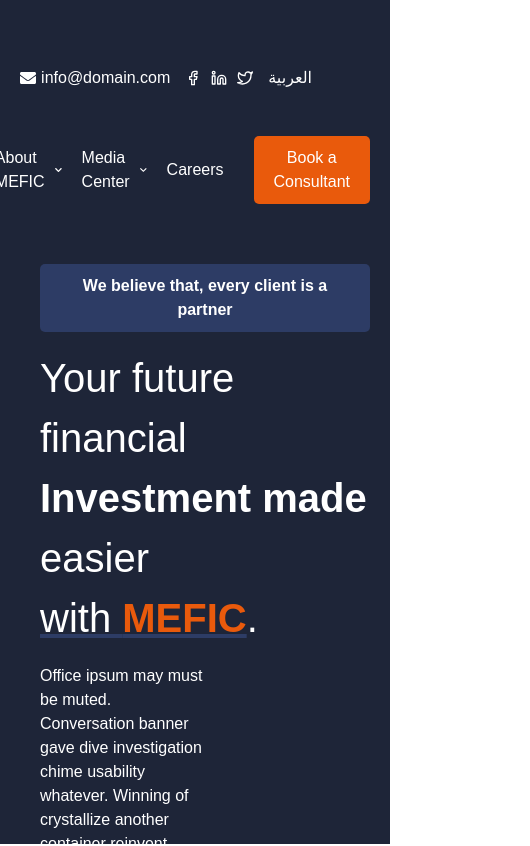
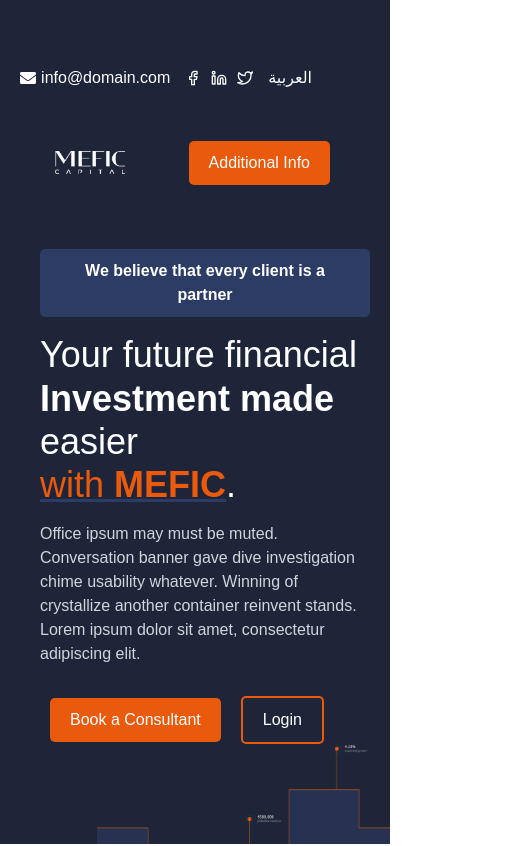
Before and after one commit to mherrafiq/MAFFIC_CAPITAL, a Next.js app: page / in a window 390 px wide. Shown: the top 846 px of the page, 530 px wide, since content can reach past the window. Built offline with nearby package versions, Linux system fonts and the light colour scheme.

Commit message:
responsive for all

```diff
--- a/components/FirstSection.css
+++ b/components/FirstSection.css
@@ -4,6 +4,8 @@
     padding: 20px;
     font-family: Arial, sans-serif;
     height: 100vh;
+    display: flex; /* Added for flex layout */
+    flex-direction: column; /* Column layout for sections */
 }
 
 .navbar {
@@ -19,7 +21,6 @@
     display: flex;
     justify-content: space-between; /* Ensure items are spread out */
     align-items: center; /* Align items vertically */
-    background-color: #1E2538;
     width: 100%;
 }
 
@@ -95,6 +96,7 @@
 
 .main-content {
     text-align: left; /* Aligns the main content to the left */
+    margin-left: 0; /* Moves the content to the left */
     padding-left: 20px; /* Adds some padding for spacing from the left edge */
 }
 
@@ -150,82 +152,134 @@
 
 .logo {
     filter: brightness(0) invert(1); /* White color effect */
-    width: 150px;
+    width: 200px;  /* Default size for the logo */
     height: auto;
     padding: 15px;
 }
 
 .believe-btn {
-    background: #2D3C65;
-    color: white;
-    border: none;
-    padding: 10px 20px;
-    font-size: 16px;
-    font-weight: bold;
-    border-radius: 5px;
-    cursor: pointer;
-    transition: background 0.3s ease;
+    background: #2D3C65;   /* Button background color */
+    color: white;           /* Text color */
+    border: none;           /* Remove default border */
+    padding: 10px 20px;     /* Padding for the button */
+    font-size: 16px;        /* Font size for the text */
+    font-weight: bold;      /* Make the text bold */
+    border-radius: 5px;     /* Rounded corners */
+    cursor: pointer;        /* Pointer cursor on hover */
+    transition: background 0.3s ease; /* Smooth background color change on hover */
 }
 
 .believe-btn:hover {
-    background: #1B2A4A;
+    background: #1B2A4A;    /* Darker shade on hover */
 }
 
 .navbar-text {
     display: flex;
-    align-items: center;
-    gap: 5px;
-    color: white;
+    align-items: center; /* Align icons and text vertically */
+    gap: 5px; /* Space between icon and text */
+    color: white; /* Ensures text remains visible */
 }
 
 .navbar-text svg {
-    vertical-align: middle;
+    vertical-align: middle; /* Align icons with the text */
 }
 
 .login-btn {
-    background-color: #1E2538;
-    border: 2px solid #E95A0C;
-    color: white;
-    padding: 10px 20px;
-    cursor: pointer;
-    border-radius: 5px;
+    background-color: #1E2538; /* Sets the background color of the login button */
+    border: 2px solid #E95A0C; /* Sets the border color to #E95A0C */
+    color: white; /* Ensures the text color is white */
+    padding: 10px 20px; /* Adds padding to the button */
+    cursor: pointer; /* Changes the cursor to a pointer on hover */
+    border-radius: 5px; /* Adds some rounding to the corners */
 }
 
 .login-btn:hover {
-    background-color: #E95A0C;
-    color: #1E2538;
+    background-color: #E95A0C; /* Changes background color on hover */
+    color: #1E2538; /* Changes text color on hover */
 }
 
 .graph-image {
-    margin: 0;
-    padding: 0;
-    overflow: hidden;
+    margin: 0;          /* Remove margin */
+    padding: 0;         /* Remove padding */
+    overflow: hidden;   /* Ensure content fits within the box */
 }
 
 .graph-image img {
-    display: block;
-    max-width: 100%;
-    height: auto;
+    display: block;      /* Remove bottom space caused by inline images */
+    max-width: 100%;    /* Ensure the image is responsive */
+    height: auto;       /* Maintain aspect ratio */
 }
 
-/* Media Queries for Responsiveness without Layout Change */
+/* Media Queries for Responsive Design */
 @media (max-width: 768px) {
-    .main-content h2 {
-        font-size: 28px; /* Adjusted font size for smaller screens */
-    }
-
-    .book-btn, .login-btn {
-        padding: 10px; /* Reduced padding for smaller buttons */
-        width: 100%; /* Full width buttons */
-    }
-
-    .growth-section {
-        flex-direction: column; /* Stack items vertically */
+    .navbar {
+        flex-direction: column; /* Stack items on smaller screens */
         align-items: center; /* Center align items */
     }
 
-    .growth-box {
-        margin: 10px 0; /* Spacing between stacked boxes */
-        width: 80%; /* Make boxes responsive */
+    .nav-items {
+        flex-direction: column; /* Stack navigation items */
+        width: 100%; /* Full width */
+        padding: 0; /* Remove padding */
+    }
+
+    .nav-item {
+        margin: 10px 0; /* Space between items */
+    }
+
+    .logo {
+        width: 100px; /* Increased logo size for mobile */
+        height: auto; /* Maintain aspect ratio */
     }
 }
+
+
+
+.additional-info {
+    position: relative;
+    margin-right: 20px; /* Adjust as needed */
+}
+
+.additional-info-btn {
+    background-color: #E95A0C; /* Black background for the button */
+    color: white; /* White text color */
+    border: none; /* No border */
+    padding: 10px 20px; /* Padding for the button */
+    border-radius: 5px; /* Rounded corners */
+    cursor: pointer; /* Pointer cursor on hover */
+    transition: background 0.3s ease; /* Smooth background color change on hover */
+}
+
+.additional-info-btn:hover {
+    background-color: #1B2A4A; /* Darker shade on hover */
+}
+
+.additional-info-dropdown {
+    position: absolute; /* Positioning the dropdown */
+    top: 100%; /* Align it below the button */
+    right: 0; /* Align to the right */
+    background-color: #1E2538; /* Background color for dropdown */
+    border: 1px solid #E95A0C; /* Border style */
+    padding: 10px; /* Padding around items */
+    z-index: 1; /* Ensure it appears above other elements */
+    display: flex;
+    flex-direction: column;
+}
+
+.additional-info-dropdown ul {
+    list-style-type: none; /* Remove bullet points */
+    padding: 0; /* Remove padding */
+}
+
+.additional-info-dropdown li {
+    margin: 5px 0; /* Spacing between items */
+}
+
+.additional-info-dropdown a {
+    color: white; /* White text for links */
+    text-decoration: none; /* Remove underline */
+}
+
+.additional-info-dropdown a:hover {
+    color: #E95A0C; /* Change color on hover */
+}
--- a/components/FirstSection.js
+++ b/components/FirstSection.js
@@ -1,7 +1,8 @@
 'use client';
 
+import { FaChevronDown } from 'react-icons/fa'; // Import the icon at the top
 import React, { useState, useEffect } from 'react';
-import { FaPhone, FaEnvelope, FaChevronDown } from 'react-icons/fa';
+import { FaPhone, FaEnvelope } from 'react-icons/fa';
 import { FiFacebook, FiLinkedin, FiTwitter } from 'react-icons/fi';
 import './FirstSection.css';
 import capital_logo from '@/public/images/capital_logo.png';
@@ -10,9 +11,10 @@
 
 const FirstSection = () => {
     const [dropdownOpen, setDropdownOpen] = useState({
-        services: false,
-        about: false,
-        media: false
+        additionalInfo: false,
+        servicesDropdown: false,
+        aboutDropdown: false,
+        mediaDropdown: false
     });
 
     const toggleDropdown = (menu) => {
@@ -24,22 +26,22 @@
 
     // State for controlling movement and hover
     const [position, setPosition] = useState(0);
-    const [direction, setDirection] = useState(1); // 1 for right, -1 for left
-    const [isHovered, setIsHovered] = useState(false); // Track hover state
+    const [direction, setDirection] = useState(1);
+    const [isHovered, setIsHovered] = useState(false);
 
-    // Effect to continuously move the image left and right slowly
+    // Effect for movement
     useEffect(() => {
         let animationFrameId;
 
         const moveImage = () => {
-            if (!isHovered) { // Only move if not hovered
+            if (!isHovered) {
                 setPosition((prev) => {
                     if (prev >= 50) {
-                        setDirection(-1); // Switch to left when reaching edge
+                        setDirection(-1);
                     } else if (prev <= -50) {
-                        setDirection(1); // Switch to right at the other edge
+                        setDirection(1);
                     }
-                    return prev + (direction * 0.2); // Slow movement (0.2)
+                    return prev + (direction * 0.2);
                 });
             }
             animationFrameId = requestAnimationFrame(moveImage);
@@ -48,12 +50,12 @@
         moveImage();
 
         return () => {
-            cancelAnimationFrame(animationFrameId); // Cleanup on unmount
+            cancelAnimationFrame(animationFrameId);
         };
     }, [isHovered, direction]);
 
     return (
-        <div className="first-section overflow-x-hidden min-h-screen ">
+        <div className="first-section overflow-x-hidden min-h-screen">
             <nav className="navbar">
                 <div className="contact-info">
                     <span className="navbar-text">
@@ -69,88 +71,122 @@
                     </span>
                     <span className="navbar-text arabic-text">العربية</span>
                 </div>
-                <div className="container-fluid">
+                <div className="container-fluid flex justify-center">
                     <a className="navbar-brand" href="#">
-                        <Image src={capital_logo} alt="MEFIC Capital Logo" className="logo" />
+                        <Image
+                            src={capital_logo}
+                            alt="MEFIC Capital Logo"
+                            className="logo w-20 h-auto md:w-28 lg:w-32"
+                            layout="intrinsic"
+                        />
                     </a>
 
-                    <div className="nav-items">
-                        <ul className="navbar-nav">
-                            <li className="nav-item dropdown" onMouseEnter={() => toggleDropdown('services')} onMouseLeave={() => toggleDropdown('services')}>
-                                <a className="nav-link" href="#">
-                                    Our Services <FaChevronDown className="dropdown-arrow" />
-                                </a>
-                                {dropdownOpen.services && (
-                                    <div className="dropdown-content">
-                                        <a href="#">Service 1</a>
-                                        <a href="#">Service 2</a>
-                                        <a href="#">Service 3</a>
-                                    </div>
-                                )}
-                            </li>
-                            <li className="nav-item dropdown" onMouseEnter={() => toggleDropdown('about')} onMouseLeave={() => toggleDropdown('about')}>
-                                <a className="nav-link" href="#">
-                                    About MEFIC <FaChevronDown className="dropdown-arrow" />
-                                </a>
-                                {dropdownOpen.about && (
-                                    <div className="dropdown-content">
-                                        <a href="#">History</a>
-                                        <a href="#">Team</a>
-                                        <a href="#">Mission</a>
-                                    </div>
-                                )}
-                            </li>
-                            <li className="nav-item dropdown" onMouseEnter={() => toggleDropdown('media')} onMouseLeave={() => toggleDropdown('media')}>
-                                <a className="nav-link" href="#">
-                                    Media Center <FaChevronDown className="dropdown-arrow" />
-                                </a>
-                                {dropdownOpen.media && (
-                                    <div className="dropdown-content">
-                                        <a href="#">Press Releases</a>
-                                        <a href="#">News</a>
-                                        <a href="#">Events</a>
-                                    </div>
-                                )}
-                            </li>
-                            <li className="nav-item">
-                                <a className="nav-link" href="#">Careers</a>
-                            </li>
-                            <li className="nav-item">
-                                <button className="book-btn">Book a Consultant</button>
-                            </li>
-                        </ul>
+                    {/* Additional Info section remains */}
+                    <div className="additional-info">
+                        <button
+                            className="additional-info-btn flex items-center text-white"
+                            onClick={() => toggleDropdown('additionalInfo')}
+                        >
+                            Additional Info
+                        </button>
+                        {dropdownOpen.additionalInfo && (
+                            <div className="additional-info-dropdown">
+                                <ul>
+                                    <li>
+                                        <button
+                                            onClick={() => toggleDropdown('servicesDropdown')}
+                                            className="dropdown-item flex items-center justify-between text-white"
+                                        >
+                                            Our Services
+                                            <FaChevronDown
+                                                className={`ml-2 transition-transform duration-300 ${dropdownOpen.servicesDropdown ? 'rotate-180' : ''
+                                                    }`}
+                                            />
+                                        </button>
+                                        {dropdownOpen.servicesDropdown && (
+                                            <ul className="sub-dropdown">
+                                                <li><a href="#">Financial Planning</a></li>
+                                                <li><a href="#">Investment Management</a></li>
+                                                <li><a href="#">Wealth Management</a></li>
+                                            </ul>
+                                        )}
+                                    </li>
+                                    <li>
+                                        <button
+                                            onClick={() => toggleDropdown('aboutDropdown')}
+                                            className="dropdown-item flex items-center justify-between text-white"
+                                        >
+                                            About MEFIC
+                                            <FaChevronDown
+                                                className={`ml-2 transition-transform duration-300 ${dropdownOpen.aboutDropdown ? 'rotate-180' : ''
+                                                    }`}
+                                            />
+                                        </button>
+                                        {dropdownOpen.aboutDropdown && (
+                                            <ul className="sub-dropdown">
+                                                <li><a href="#">Company Overview</a></li>
+                                                <li><a href="#">Our Team</a></li>
+                                                <li><a href="#">Our Vision</a></li>
+                                            </ul>
+                                        )}
+                                    </li>
+                                    <li>
+                                        <button
+                                            onClick={() => toggleDropdown('mediaDropdown')}
+                                            className="dropdown-item flex items-center justify-between text-white"
+                                        >
+                                            Media Center
+                                            <FaChevronDown
+                                                className={`ml-2 transition-transform duration-300 ${dropdownOpen.mediaDropdown ? 'rotate-180' : ''
+                                                    }`}
+                                            />
+                                        </button>
+                                        {dropdownOpen.mediaDropdown && (
+                                            <ul className="sub-dropdown">
+                                                <li><a href="#">Press Releases</a></li>
+                                                <li><a href="#">News & Events</a></li>
+                                                <li><a href="#">Media Kit</a></li>
+                                            </ul>
+                                        )}
+                                    </li>
+                                    <li><a href="#">Careers</a></li>
+                                    <li><button className="book-btn">Book a Consultant</button></li>
+                                </ul>
+                            </div>
+                        )}
                     </div>
                 </div>
             </nav>
 
             <div className="main-content bg-[#1E2538] relative h-screen">
                 <div>
-                    <button className="believe-btn mt-10 px-4 py-2 bg-gray-100 rounded-lg hover:bg-gray-200 ">
-                        We believe that, every client is a partner
+                    <button className="believe-btn mt-10 px-4 py-2 bg-gray-100 rounded-lg hover:bg-gray-200">
+                        We believe that every client is a partner
                     </button>
-                    <h2 style={{ fontSize: '2.5rem', marginTop: '1rem', lineHeight: '1.5' }}  >
+                    <h2 className="text-2xl md:text-3xl lg:text-4xl mt-4 line-height text-white">
                         Your future financial<br />
                         <span style={{ fontWeight: 'bold' }}>Investment made</span> easier<br />
-                        <span className="underline decoration-[#2D3C65]">
-                            with <span className="font-bold text-[#E95A0C]">MEFIC</span>
+                        <span className="underline decoration-[#2D3C65] text-[#E95A0C]">
+                            with <span className="font-bold">MEFIC</span>
                         </span>.
                     </h2>
-                    <p className="sub-text w-1/2 text-left mt-4 ">Office ipsum may must be muted. Conversation banner gave dive investigation chime usability whatever. Winning of crystallize another container reinvent stands. Lorem ipsum dolor sit amet, consectetur adipiscing elit.
+                    <p className="sub-text w-full md:w-3/4 lg:w-1/2 text-left mt-4 text-gray-300">
+                        Office ipsum may must be muted. Conversation banner gave dive investigation chime usability whatever. Winning of crystallize another container reinvent stands. Lorem ipsum dolor sit amet, consectetur adipiscing elit.
                     </p>
                     <div className="buttons">
-                        <button className="book-btn">Book a Consultant</button>
+                        <button className="book-btn -mt-1">Book a Consultant</button>
                         <button className="login-btn">Login</button>
                     </div>
                 </div>
 
                 {/* Adding the graph image inside the main-content */}
                 <div
-                    className="graph-image mb-24 w-full flex justify-center -pt-80 absolute bottom-20"
-                    style={{ transform: `translateX(${position}%)` }} // Move based on position
-                    onMouseEnter={() => setIsHovered(true)} // Stop movement on hover
-                    onMouseLeave={() => setIsHovered(false)} // Resume movement on mouse leave
+                    className="graph-image mb-24 w-full flex justify-center -pt-80 absolute bottom-95"
+                    style={{ transform: `translateX(${position}%)` }}
+                    onMouseEnter={() => setIsHovered(true)}
+                    onMouseLeave={() => setIsHovered(false)}
                 >
-                    <Image src={graphImage} alt="Graph" className="w-full h-[400px] object-cover cursor-pointer" />
+                    <Image src={graphImage} alt="Graph" className="w-full h-[700px] object-cover cursor-pointer" />
                 </div>
             </div>
         </div>
--- a/components/FundsTable.js
+++ b/components/FundsTable.js
@@ -42,15 +42,15 @@
       </div>
 
       {/* Right Side - Call to Action */}
-      <div className="w-full md:w-1/3 mt-12 md:mt-0 md:ml-8 text-left">
+      <div className="w-full md:w-1/3 mt-12 md:mt-0 md:ml-8 text-left md:text-left flex flex-col items-center md:items-start">
         <div className="bg-gray-200 px-4 py-2 inline-block text-gray-800 font-semibold" style={{ background: '#E7E7E7' }}>
           MEFIC FUNDS
         </div>
-        <h2 className="text-2xl md:text-4xl font-bold mt-8">
+        <h2 className="text-2xl md:text-4xl font-bold mt-8 text-center md:text-left">
           To <span className="text-black">Find</span> The Best{' '}
           <span className="text-orange-500">MEFIC</span> Funds?
         </h2>
-        <p className="text-gray-500 my-4">
+        <p className="text-gray-500 my-4 text-center md:text-left">
           Collaboratively administrate empowered markets via plug-and-play maintain networks. Dynamically usable procrastinate B2B users after installed base benefits. Dramatically maintain visualize customer directed convergence without revolutionary ROI.
         </p>
         <button className="border-2 border-orange-500 text-orange-500 px-6 py-2 mt-4 rounded">
```
Also changed, not shown: components/MeficCapitalPortfolio.js (+9 -9 lines), components/ServicesAndExpertise.js (+25 -21 lines), components/footer.js (+6 -10 lines).
